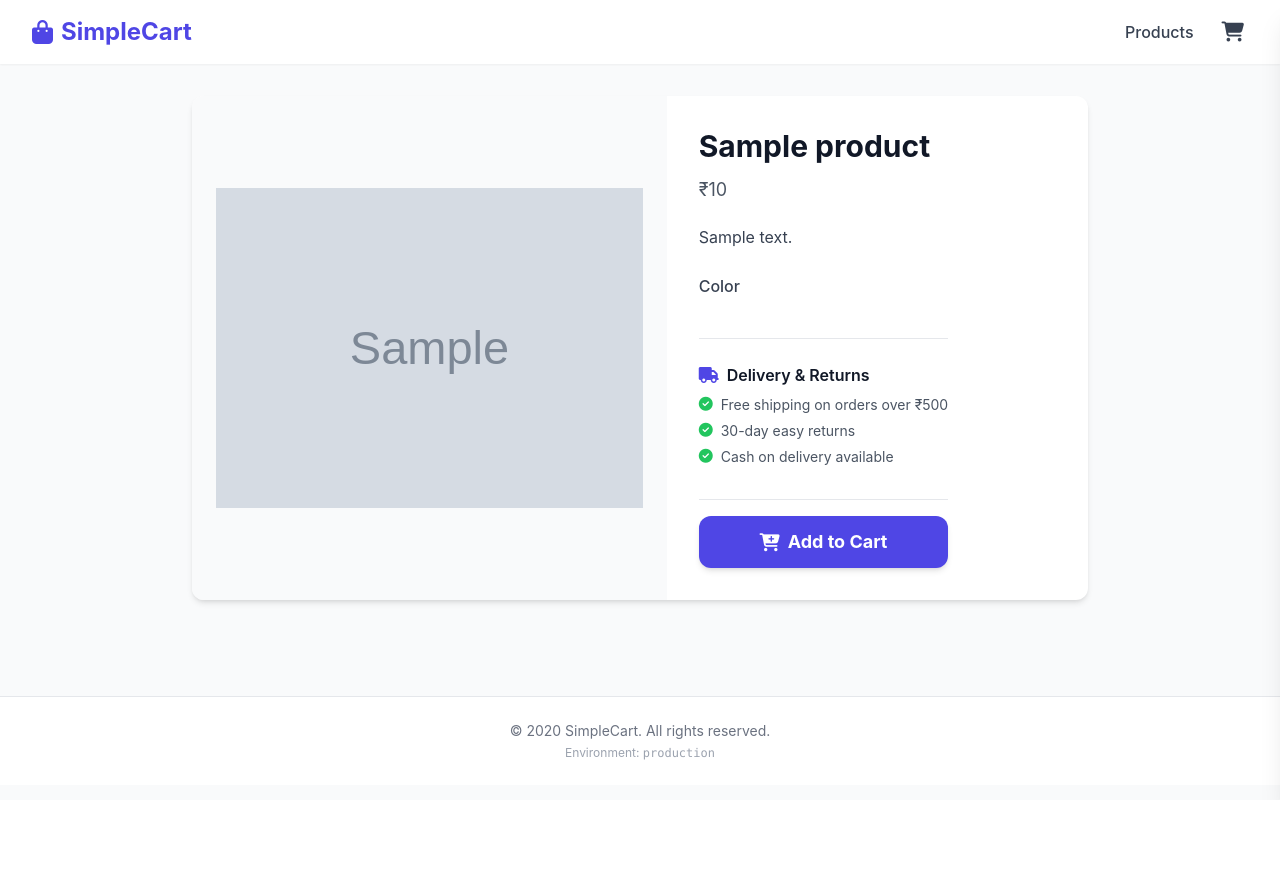
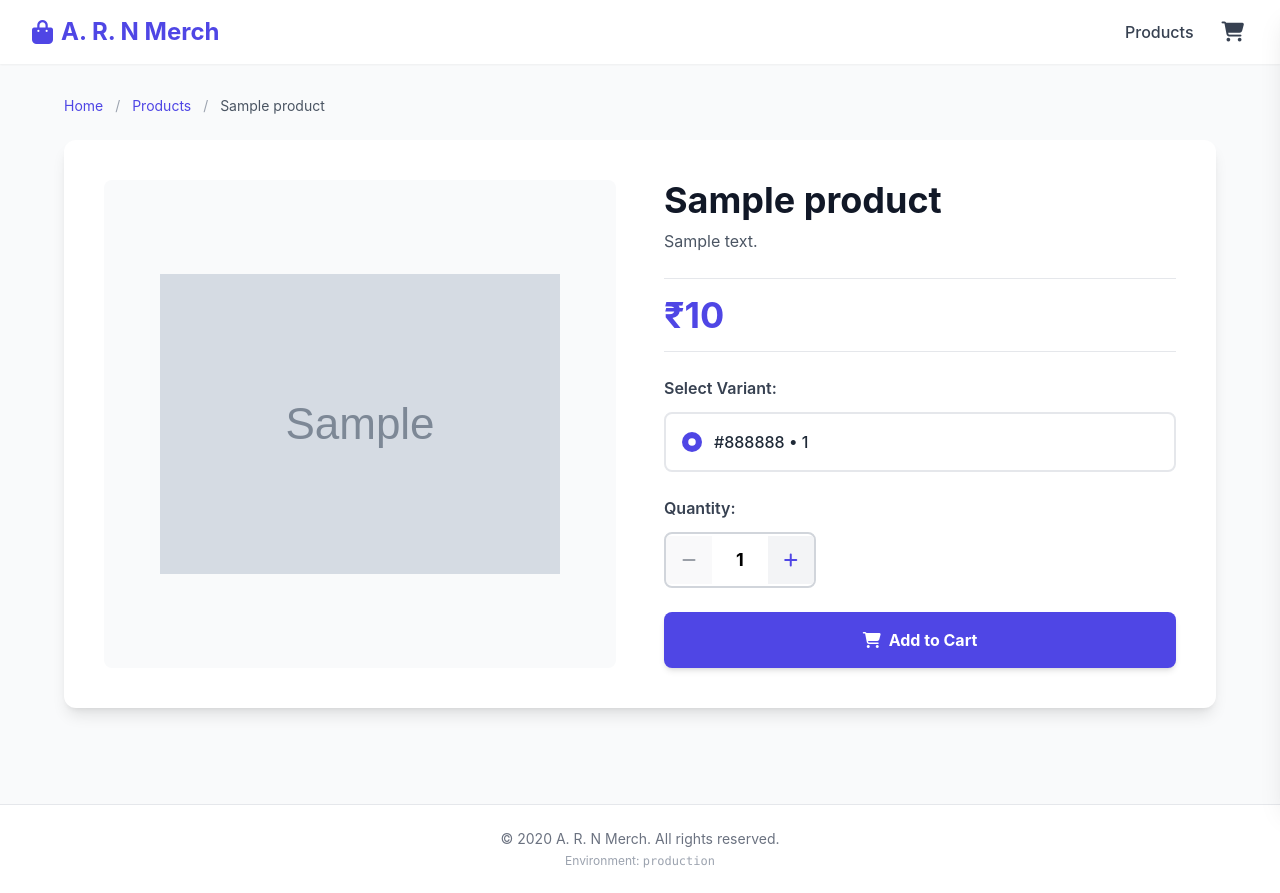
Before and after one commit to theitruler/ngoshoparngct, a Flask app: template templates/product_detail.html in a window 1280 px wide. Before the commit the page ends 800 px from the top, so only its background shows below. Run offline with Flask 3, Linux system fonts and the light colour scheme; the template is opened without the code that fills it: most values are stand-ins (such as "Sample title", 1, 10 or a date in 2020); grey boxes marked "Sample" are stand-in pictures; data that the repository does not hold is empty; parts of the project's set-up code (start-up, migrations or seed data) failed here and were passed over; some libraries are stand-ins or nearby versions.

Commit message:
added coupon functionality for hoodie, cap etc

```diff
--- a/app.py
+++ b/app.py
@@ -348,14 +348,74 @@ def validate_coupon():
         data = request.get_json()
         code = data.get('code', '').strip().upper()
         subtotal = float(data.get('subtotal', 0))
+        cart_items = session.get('cart', [])
+
         if not code:
             return jsonify({'success': False, 'error': 'Coupon code is required'}), 400
-        if code in COUPONS.get('50_percent', []):
+
+        # Normalize coupon lists
+        valid_50 = [c.strip() for c in COUPONS.get('50_percent', []) if isinstance(c, str)]
+        valid_25 = [c.strip() for c in COUPONS.get('25_percent', []) if isinstance(c, str)]
+        valid_10 = [c.strip() for c in COUPONS.get('10_percent', []) if isinstance(c, str)]
+        valid_bogo_hoodie = [c.strip() for c in COUPONS.get('bogo_hoodie', []) if isinstance(c, str)]
+        valid_bogo_cap = [c.strip() for c in COUPONS.get('bogo_cap', []) if isinstance(c, str)]
+
+        # Helper: Find product by ID
+        def get_product_by_id(pid):
+            return next((p for p in PRODUCTS if p.get('id') == pid), None)
+
+        # BOGO HOODIE
+        if code in valid_bogo_hoodie:
+            target_tag = 'hoodie'
+            error_msg = 'Add at least 1 hoodies to use this coupon'
+        # BOGO CAP
+        elif code in valid_bogo_cap:
+            target_tag = 'cap'
+            error_msg = 'Add at least 1 caps to use this coupon'
+        else:
+            target_tag = None
+
+        # Handle BOGO types
+        if target_tag:
+            qualifying_items = []
+            for item in cart_items:
+                product = get_product_by_id(item['id'])
+                if not product:
+                    continue
+                tags = product.get('tags', [])
+                if isinstance(tags, list) and any(t.lower() == target_tag for t in tags):
+                    qualifying_items.append({
+                        'price': item['price'],
+                        'quantity': item['quantity']
+                    })
+
+            total_count = sum(h['quantity'] for h in qualifying_items)
+
+            if total_count < 1:
+                return jsonify({'success': False, 'error': error_msg}), 400
+
+            cheapest_price = min(h['price'] for h in qualifying_items)
+            discount_amount = round(cheapest_price, 2)
+            final_amount = subtotal - discount_amount
+
+            return jsonify({
+                'success': True,
+                'discount_percent': 0,
+                'discount_amount': discount_amount,
+                'final_amount': final_amount,
+                'message': f'BOGO: One {target_tag} free!'
+            })
+
+        # Standard % discounts
+        elif code in valid_50:
             discount_percent = 50
-        elif code in COUPONS.get('25_percent', []):
+        elif code in valid_25:
             discount_percent = 25
+        elif code in valid_10:
+            discount_percent = 10
         else:
             return jsonify({'success': False, 'error': 'Invalid or expired coupon'}), 400
+
         discount_amount = round(subtotal * (discount_percent / 100), 2)
         final_amount = subtotal - discount_amount
         return jsonify({
@@ -365,6 +425,7 @@ def validate_coupon():
             'final_amount': final_amount,
             'message': f'{discount_percent}% discount applied!'
         })
+
     except (ValueError, TypeError):
         return jsonify({'success': False, 'error': 'Invalid subtotal value'}), 400
     except Exception as e:
--- a/templates/base.html
+++ b/templates/base.html
@@ -4,7 +4,7 @@
 <meta charset="UTF-8">
 <meta name="viewport" content="width=device-width, initial-scale=1.0">
 <meta http-equiv="X-UA-Compatible" content="ie=edge">
-<title>{% block title %}Shop{% endblock %} | SimpleCart</title>
+<title>{% block title %}Shop{% endblock %} | A. R. N Merch</title>
 <!-- Preconnect to CDNs for performance -->
 <link rel="preconnect" href="https://cdn.tailwindcss.com">
 <link rel="preconnect" href="https://cdnjs.cloudflare.com">
@@ -56,7 +56,7 @@ crossorigin="anonymous" referrerpolicy="no-referrer">
 <div class="max-w-7xl mx-auto px-4 sm:px-6 lg:px-8">
 <div class="flex justify-between h-16 items-center">
 <a href="{{ url_for('products') }}" class="text-2xl font-bold text-primary flex items-center">
-<i class="fas fa-shopping-bag mr-2"></i>SimpleCart
+<i class="fas fa-shopping-bag mr-2"></i>A. R. N Merch
 </a>
 <div class="flex items-center space-x-6">
 <a href="{{ url_for('products') }}" class="text-gray-700 hover:text-primary font-medium hidden md:block transition">Products</a>
@@ -78,7 +78,7 @@ crossorigin="anonymous" referrerpolicy="no-referrer">
 </main>
 <footer class="bg-white border-t mt-16">
 <div class="max-w-7xl mx-auto px-4 py-6 text-center text-gray-500 text-sm">
-<p>© {{ now.year if now else 2026 }} SimpleCart. All rights reserved.</p>
+<p>© {{ now.year if now else 2026 }} A. R. N Merch. All rights reserved.</p>
 <p class="mt-1 text-xs text-gray-400">Environment: <span class="font-mono">{{ 'development' if config.DEBUG else 'production' }}</span></p>
 </div>
 </footer>
--- a/templates/payment.html
+++ b/templates/payment.html
@@ -66,7 +66,7 @@
     </div>
     <div class="mt-8 pt-6 border-t border-gray-200 text-sm text-gray-600">
       <p class="mb-2"><i class="fas fa-shield-alt text-green-500 mr-2"></i> Payment protected by Razorpay</p>
-      <p><i class="fas fa-headset text-blue-500 mr-2"></i> Support: help@simplecart.example</p>
+      <p><i class="fas fa-headset text-blue-500 mr-2"></i> Support: help@A. R. N Merch.example</p>
     </div>
   </div>
 </div>
--- a/templates/product_detail.html
+++ b/templates/product_detail.html
@@ -1,220 +1,243 @@
 {% extends "base.html" %}
 {% block title %}{{ product.name }}{% endblock %}
 {% block content %}
-<div class="max-w-4xl mx-auto bg-white rounded-xl shadow-md overflow-hidden">
-  <div class="md:flex">
-    <div class="md:flex-shrink-0 p-6 flex items-center justify-center bg-gray-50">
-      <img class="h-80 max-w-full object-contain" src="{{ product.image }}" alt="{{ product.name }}">
+<div class="max-w-6xl mx-auto">
+<nav class="mb-6 text-sm">
+<a href="{{ url_for('products') }}" class="text-primary hover:underline">Home</a>
+<span class="mx-2 text-gray-400">/</span>
+<a href="{{ url_for('products') }}" class="text-primary hover:underline">Products</a>
+<span class="mx-2 text-gray-400">/</span>
+<span class="text-gray-600">{{ product.name }}</span>
+</nav>
+<div class="grid grid-cols-1 md:grid-cols-2 gap-8 md:gap-12 bg-white rounded-xl shadow-lg p-6 md:p-10">
+<div class="flex items-center justify-center bg-gray-50 rounded-lg p-8">
+<img src="{{ product.image }}" alt="{{ product.name }}" class="max-w-full max-h-96 object-contain">
 </div>
-    <div class="p-6 md:p-8 flex flex-col">
-      <h1 class="text-2xl md:text-3xl font-bold text-gray-900">{{ product.name }}</h1>
-      <p class="mt-3 text-gray-600 text-lg">₹{{ product.price }}</p>
-      <div class="mt-5 text-gray-700 leading-relaxed">
-        <p>{{ product.description }}</p>
+<div class="space-y-6">
+<div>
+<h1 class="text-3xl md:text-4xl font-bold text-gray-900 mb-2">{{ product.name }}</h1>
+<p class="text-gray-600 leading-relaxed">{{ product.description }}</p>
 </div>
-
-      <!-- VARIANT SELECTION -->
-      {% if product.variants %}
-        <div class="mt-6 space-y-5">
-          <!-- Color Selection -->
+<div class="border-t border-b border-gray-200 py-4">
+<span class="text-4xl font-bold text-primary">₹{{ product.price }}</span>
+</div>
+{% if product.variants and product.variants|length > 0 %}
 <div>
-            <label class="block text-gray-700 font-medium mb-2">Color</label>
-            <div class="flex flex-wrap gap-2" id="color-options">
-              <!-- Filled by JS -->
+<label class="block text-gray-700 font-semibold mb-3">Select Variant:</label>
+<div class="grid grid-cols-1 gap-3">
+{% for variant in product.variants %}
+<label class="border-2 rounded-lg p-4 cursor-pointer hover:bg-gray-50 transition flex items-center space-x-3 variant-label">
+<input
+type="radio"
+name="selected-variant"
+value='{{ variant | tojson }}'
+class="w-5 h-5 text-primary focus:ring-primary variant-radio"
+{% if loop.first %}checked{% endif %}
+>
+<span class="text-gray-800 font-medium">
+{{ variant.color }}{% if variant.size %} • {{ variant.size }}{% endif %}
+</span>
+</label>
+{% endfor %}
 </div>
 </div>
-
-          <!-- Size Selection -->
-          <div id="size-section" class="hidden">
-            <label class="block text-gray-700 font-medium mb-2">Size</label>
-            <div class="flex flex-wrap gap-2" id="size-options">
-              <!-- Filled by JS -->
-            </div>
-          </div>
-
-          <input type="hidden" id="selected-variant" value="">
-        </div>
 {% endif %}
-
-      <!-- Rest of your HTML (delivery info, buttons, etc.) -->
-      <div class="mt-8 pt-6 border-t border-gray-200 space-y-2">
-        <h2 class="font-semibold text-gray-900 flex items-center">
-          <i class="fas fa-truck text-primary mr-2"></i> Delivery & Returns
-        </h2>
-        <ul class="space-y-1.5 text-gray-600 text-sm">
-          <li class="flex"><i class="fas fa-check-circle text-green-500 mt-0.5 mr-2"></i> Free shipping on orders over ₹500</li>
-          <li class="flex"><i class="fas fa-check-circle text-green-500 mt-0.5 mr-2"></i> 30-day easy returns</li>
-          <li class="flex"><i class="fas fa-check-circle text-green-500 mt-0.5 mr-2"></i> Cash on delivery available</li>
-        </ul>
-      </div>
-
-      <div class="mt-8 pt-4 border-t border-gray-200" id="product-action-container">
-        {% if in_cart %}
-          <div class="flex items-center justify-between max-w-xs mx-auto w-full">
-            <span class="text-gray-700 font-medium">In Cart:</span>
-            <div class="flex items-center border rounded-lg overflow-hidden">
-              <button id="dec-btn" class="px-3 py-2 hover:bg-gray-100 {% if cart_quantity <= 1 %}disabled:opacity-50{% endif %}"
-                {% if cart_quantity <= 1 %}disabled{% endif %}>
-                <i class="fas fa-minus text-gray-600"></i>
+<div>
+<label class="block text-gray-700 font-semibold mb-3">Quantity:</label>
+<div class="flex items-center space-x-4">
+<div class="flex items-center border-2 border-gray-300 rounded-lg overflow-hidden">
+<button
+id="dec-btn"
+class="px-4 py-3 bg-gray-100 hover:bg-gray-200 transition disabled:opacity-50 disabled:cursor-not-allowed"
+disabled
+>
+<i class="fas fa-minus text-gray-700"></i>
 </button>
-              <span id="quantity-display" class="px-4 py-2 font-bold">{{ cart_quantity }}</span>
-              <button id="inc-btn" class="px-3 py-2 hover:bg-gray-100">
+<span id="quantity-display" class="px-6 py-3 font-bold text-lg min-w-[3rem] text-center">1</span>
+<button id="inc-btn" class="px-4 py-3 bg-gray-100 hover:bg-gray-200 transition">
 <i class="fas fa-plus text-primary"></i>
 </button>
 </div>
 </div>
-          <a href="{{ url_for('cart') }}"
-            class="mt-4 w-full bg-green-500 hover:bg-green-600 text-white font-bold py-3 rounded-xl text-center transition flex items-center justify-center">
-            <i class="fas fa-shopping-cart mr-2"></i> Go to Cart
-          </a>
-        {% else %}
+</div>
 <button
 id="add-to-cart-btn"
-            class="w-full bg-primary hover:bg-indigo-700 text-white font-bold py-3 px-6 rounded-xl text-lg transition flex items-center justify-center shadow-md hover:shadow-lg"
-            disabled
-            aria-disabled="true"
+class="w-full bg-primary hover:bg-indigo-700 text-white font-bold py-4 rounded-lg transition transform hover:scale-105 shadow-md"
 >
-            <i class="fas fa-cart-plus mr-2"></i> Add to Cart
+<i class="fas fa-shopping-cart mr-2"></i>Add to Cart
 </button>
-        {% endif %}
 </div>
 </div>
 </div>
-</div>
-
 <script>
 document.addEventListener('DOMContentLoaded', () => {
 const productId = {{ product.id }};
-const variants = {{ product.variants | tojson if product.variants else '[]' }};
-const colorContainer = document.getElementById('color-options');
-const sizeSection = document.getElementById('size-section');
-const sizeContainer = document.getElementById('size-options');
-const selectedInput = document.getElementById('selected-variant');
+let qty = 1;
+let isInCart = false;
+const qtyDisplay = document.getElementById('quantity-display');
+const decBtn = document.getElementById('dec-btn');
+const incBtn = document.getElementById('inc-btn');
 const addToCartBtn = document.getElementById('add-to-cart-btn');
+const variantRadios = document.querySelectorAll('.variant-radio');
 
-let selectedColor = null;
-let selectedSize = null;
-
-if (variants.length > 0) {
-const colors = [...new Set(variants.map(v => v.color))];
-colors.forEach(color => {
-const btn = document.createElement('button');
-btn.type = 'button';
-btn.className = 'px-4 py-2 border rounded-lg hover:bg-gray-50 transition';
-btn.textContent = color;
-btn.dataset.color = color;
-btn.addEventListener('click', handleColorSelect);
-colorContainer.appendChild(btn);
-});
+// Get selected variant
+function getSelectedVariant() {
+const selectedInput = document.querySelector('input[name="selected-variant"]:checked');
+return selectedInput ? JSON.parse(selectedInput.value) : null;
 }
 
-function handleColorSelect(e) {
-document.querySelectorAll('#color-options button').forEach(b => b.classList.remove('bg-primary','text-white','border-primary'));
-sizeContainer.innerHTML = '';
-sizeSection.classList.add('hidden');
-selectedInput.value = '';
-addToCartBtn.disabled = true;
-
-selectedColor = e.target.dataset.color;
-e.target.classList.add('bg-primary','text-white','border-primary');
-
-const sizes = [...new Set(variants.filter(v => v.color === selectedColor).map(v => v.size))];
-sizes.forEach(size => {
-const btn = document.createElement('button');
-btn.type = 'button';
-btn.className = 'px-4 py-2 border rounded-lg hover:bg-gray-50 transition';
-btn.textContent = size;
-btn.dataset.size = size;
-btn.addEventListener('click', handleSizeSelect);
-sizeContainer.appendChild(btn);
-});
-sizeSection.classList.remove('hidden');
+// Compare variants
+function variantsMatch(v1, v2) {
+if (!v1 && !v2) return true;
+if (!v1 || !v2) return false;
+return JSON.stringify(v1) === JSON.stringify(v2);
 }
 
-function handleSizeSelect(e) {
-document.querySelectorAll('#size-options button').forEach(b => b.classList.remove('bg-primary','text-white','border-primary'));
-selectedSize = e.target.dataset.size;
-e.target.classList.add('bg-primary','text-white','border-primary');
+// Check if item is in cart
+async function checkCartStatus() {
+try {
+const response = await fetch('/api/cart/state');
+const data = await response.json();
+if (data.success) {
+const variant = getSelectedVariant();
+const cartItem = data.cart.find(item => {
+return item.id === productId && variantsMatch(item.variant, variant);
+});
 
-const matched = variants.find(v => v.color === selectedColor && v.size === selectedSize);
-if (matched) {
-selectedInput.value = JSON.stringify(matched);
-addToCartBtn.disabled = false;
+if (cartItem) {
+isInCart = true;
+qty = cartItem.quantity;
+qtyDisplay.textContent = qty;
+decBtn.disabled = qty <= 1;
+addToCartBtn.innerHTML = '<i class="fas fa-check mr-2"></i>In Cart';
+} else {
+isInCart = false;
+qty = 1;
+qtyDisplay.textContent = qty;
+decBtn.disabled = true;
+addToCartBtn.innerHTML = '<i class="fas fa-shopping-cart mr-2"></i>Add to Cart';
+}
+}
+} catch (error) {
+console.error('Error checking cart:', error);
 }
 }
 
-async function handleAddToCart() {
-const variantStr = selectedInput.value;
-if (!variantStr) {
-window.globalCart?.showToast('Please select color and size', 'error');
-return;
+// Update quantity (for items already in cart)
+async function updateQuantity(newQty) {
+if (!isInCart) {
+// If not in cart, just update local display
+qty = newQty;
+qtyDisplay.textContent = qty;
+decBtn.disabled = qty <= 1;
+return true;
 }
-const btn = addToCartBtn;
-const original = btn.innerHTML;
-btn.innerHTML = '<i class="fas fa-spinner fa-spin mr-2"></i> Adding...';
-btn.disabled = true;
 
+// If in cart, update via API
 try {
-const variant = JSON.parse(variantStr);
-await window.globalCart.addToCart(productId, 1, variant);
-renderQuantityControls(1);
+const variant = getSelectedVariant();
+const response = await fetch('/update-cart', {
+method: 'POST',
+headers: { 'Content-Type': 'application/json' },
+body: JSON.stringify({
+product_id: productId,
+quantity: newQty,
+variant: variant
+})
+});
+
+const data = await response.json();
+if (data.success) {
+qty = newQty;
+qtyDisplay.textContent = qty;
+decBtn.disabled = qty <= 1;
+// Update global cart
+if (window.globalCart) {
+window.globalCart.loadCart();
+}
+return true;
+} else {
+// If update fails (item not in cart), treat as not in cart
+if (data.message && data.message.includes('not found')) {
+isInCart = false;
+qty = newQty;
+qtyDisplay.textContent = qty;
+decBtn.disabled = qty <= 1;
+addToCartBtn.innerHTML = '<i class="fas fa-shopping-cart mr-2"></i>Add to Cart';
+return true;
+}
+alert(data.message || 'Failed to update cart');
+return false;
+}
 } catch (error) {
-console.error('Add failed:', error);
-btn.innerHTML = original;
-btn.disabled = false;
-window.globalCart?.showToast('Failed to add item', 'error');
+console.error('Error updating cart:', error);
+alert('Failed to update cart');
+return false;
 }
 }
 
-function renderQuantityControls(initialQty = 1) {
-let qty = initialQty;
-const container = document.getElementById('product-action-container');
-container.innerHTML = `
-<div class="flex items-center justify-between max-w-xs mx-auto w-full">
-<span class="text-gray-700 font-medium">In Cart:</span>
-<div class="flex items-center border rounded-lg overflow-hidden">
-<button id="dec-btn" class="px-3 py-2 hover:bg-gray-100 ${qty <= 1 ? 'disabled:opacity-50' : ''}" ${qty <= 1 ? 'disabled' : ''}>
-<i class="fas fa-minus text-gray-600"></i>
-</button>
-<span id="quantity-display" class="px-4 py-2 font-bold">${qty}</span>
-<button id="inc-btn" class="px-3 py-2 hover:bg-gray-100">
-<i class="fas fa-plus text-primary"></i>
-</button>
-</div>
-</div>
-<a href="/cart" class="mt-4 w-full bg-green-500 hover:bg-green-600 text-white font-bold py-3 rounded-xl text-center transition flex items-center justify-center">
-<i class="fas fa-shopping-cart mr-2"></i> Go to Cart
-</a>
-<a href="/" class="mt-3 w-full text-center py-2 text-gray-600 hover:text-primary font-medium transition">← Continue Shopping</a>
-`;
-document.getElementById('dec-btn').addEventListener('click', () => {
+// Add to cart or update quantity
+async function handleAddToCart() {
+try {
+const variant = getSelectedVariant();
+const response = await fetch('/api/cart/add', {
+method: 'POST',
+headers: { 'Content-Type': 'application/json' },
+body: JSON.stringify({
+product_id: productId,
+quantity: qty,
+variant: variant
+})
+});
+
+const data = await response.json();
+if (data.success) {
+isInCart = true;
+addToCartBtn.innerHTML = '<i class="fas fa-check mr-2"></i>In Cart';
+if (window.globalCart) {
+window.globalCart.loadCart();
+}
+} else {
+alert(data.error || 'Failed to add to cart');
+}
+} catch (error) {
+console.error('Error adding to cart:', error);
+alert('Failed to add to cart');
+}
+}
+
+// Decrement button
+decBtn.addEventListener('click', async () => {
 if (qty > 1) {
-qty--;
-document.getElementById('quantity-display').textContent = qty;
-const dec = document.getElementById('dec-btn');
-dec.disabled = qty <= 1;
-dec.classList.toggle('disabled:opacity-50', qty <= 1);
-const variant = JSON.parse(selectedInput.value);
-window.globalCart.updateItemQuantity(productId, qty, variant);
-} else {
-const variant = JSON.parse(selectedInput.value);
-window.globalCart.updateItemQuantity(productId, 0, variant);
-location.reload();
+await updateQuantity(qty - 1);
 }
 });
-document.getElementById('inc-btn').addEventListener('click', () => {
-qty++;
-document.getElementById('quantity-display').textContent = qty;
-document.getElementById('dec-btn').disabled = false;
-document.getElementById('dec-btn').classList.remove('disabled:opacity-50');
-const variant = JSON.parse(selectedInput.value);
-window.globalCart.updateItemQuantity(productId, qty, variant);
+
+// Increment button
+incBtn.addEventListener('click', async () => {
+await updateQuantity(qty + 1);
 });
+
+// Add to cart button - only adds, doesn't update
+addToCartBtn.addEventListener('click', async () => {
+if (isInCart) {
+// If already in cart, update the quantity
+await updateQuantity(qty);
+} else {
+// If not in cart, add it
+await handleAddToCart();
 }
+});
 
-if (addToCartBtn) {
-addToCartBtn.addEventListener('click', handleAddToCart);
-}
+// Variant change handler
+variantRadios.forEach(radio => {
+radio.addEventListener('change', () => {
+checkCartStatus();
+});
+});
+
+// Initial cart check
+checkCartStatus();
 });
 </script>
 {% endblock %}
```
Also changed, not shown: coupons.json (+22 -0 lines), products.json (+32 -4 lines). Lines whose indentation alone changed are shown as unchanged.
